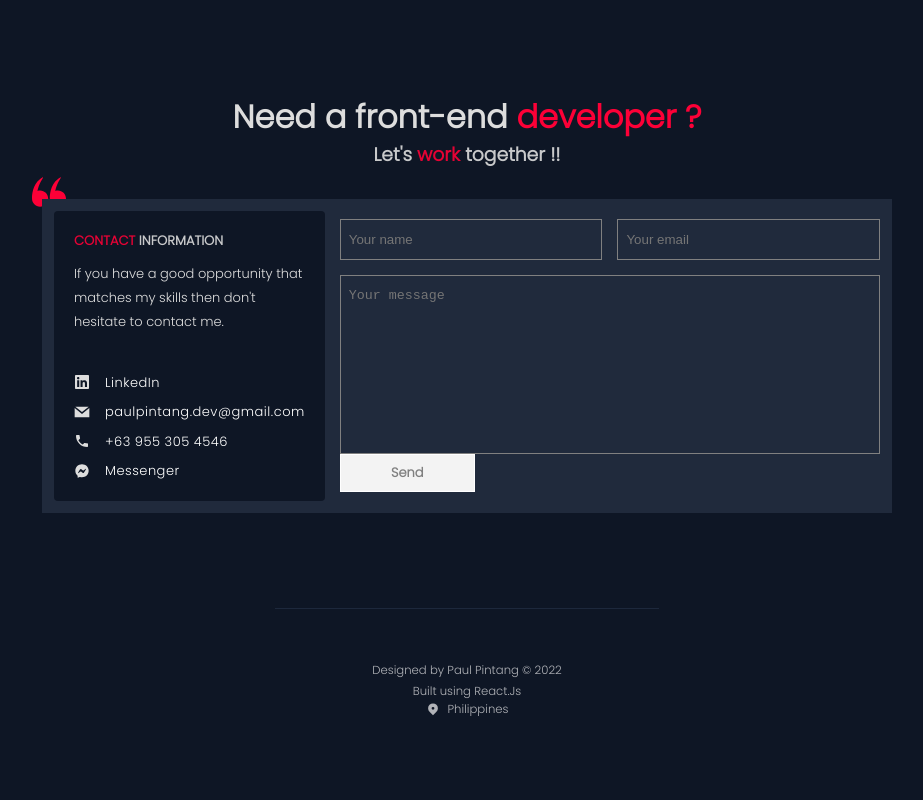
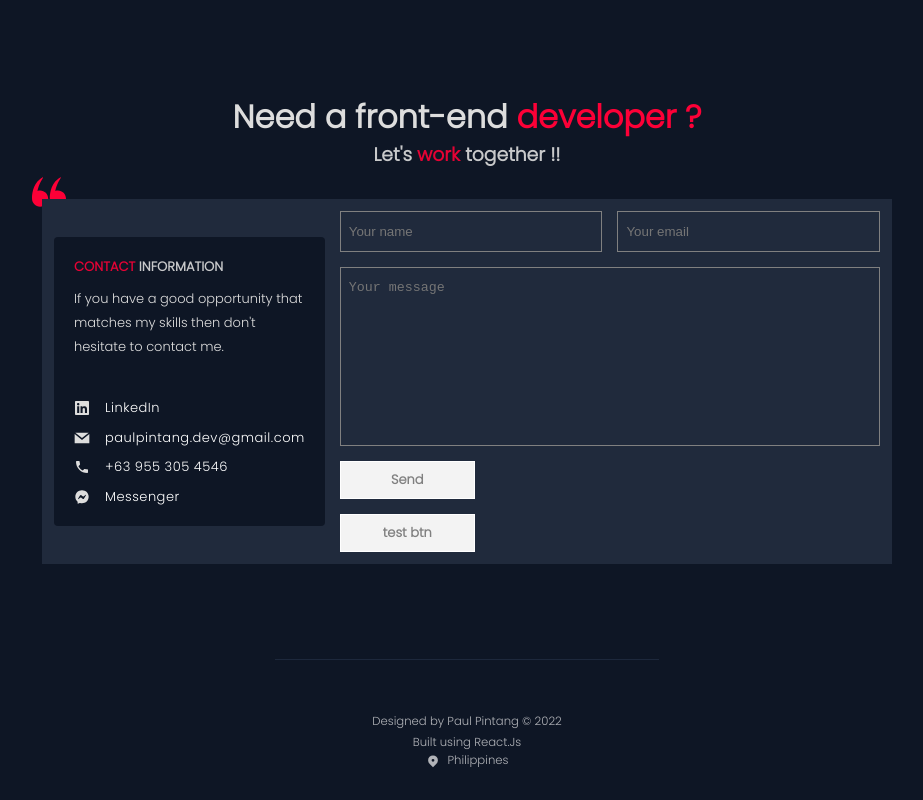
Before and after one commit to PaulPintang/Portfolio, a React (Create React App) app: page / in a window 1280 px wide. Shown: the part 4212-5012 px from the top of the page, without its empty margins (173-1096 px from the left). Before the commit the page ends 4960 px from the top, so only its background shows below. Built offline with nearby package versions, Linux system fonts and the light colour scheme.

Commit message:
test: cookies are not being set in production

```diff
--- a/src/components/Contacts/index.jsx
+++ b/src/components/Contacts/index.jsx
@@ -140,7 +140,7 @@ const Contacts = () => {
                     placeholder="Your message"
                     required
                   />
-                  {/* {isSubmit ? (
+                  {isSubmit ? (
                     <Info>
                       <Flex def>
                         <BsCheck2Circle size={17} />
@@ -151,17 +151,17 @@ const Contacts = () => {
                     <SendBtn red type="submit">
                       {loaderMsg ? "Sending..." : "Send"}
                     </SendBtn>
-                  )} */}
+                  )}
+                  <SendBtn
+                    red
+                    onClick={() =>
+                      Cookies.set("name", "value", { expires: 7, path: "" })
+                    }
+                  >
+                    {loaderMsg ? "Sending..." : "test btn"}
+                  </SendBtn>
                 </Flex>
               </form>
-              <SendBtn
-                red
-                onClick={() =>
-                  Cookies.set("name", "value", { expires: 7, path: "" })
-                }
-              >
-                {loaderMsg ? "Sending..." : "Send"}
-              </SendBtn>
             </FormContainer>
           </Flex>
         </Wrapper>
```
